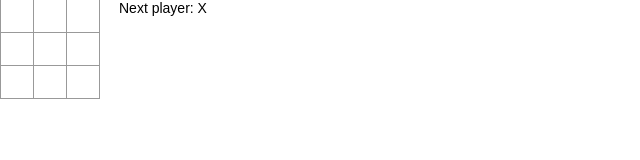
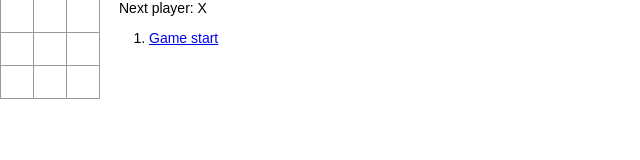
Before and after one commit to hiepnm/react-tutorial, a React (Create React App) app: page / in a window 1280 px wide. Shown: the top 160 px of the page, without its empty margins (0-640 px from the left). Built offline with nearby package versions, Linux system fonts and the light colour scheme.

Commit message:
Trigger history

```diff
--- a/src/App.js
+++ b/src/App.js
@@ -40,6 +40,7 @@
   constructor() {
     super();
     this.state = {
+      stepNumber: 0,
       history: [{
         squares: Array(9).fill(null)
       }],
@@ -48,7 +49,7 @@
   }
   render() {
     const history = this.state.history;
-    const current = history[history.length - 1];
+    const current = history[this.state.stepNumber];
     const winner = calculateWinner(current.squares);
 
     let status;
@@ -57,6 +58,13 @@
     } else {
       status = 'Next player: ' + (this.state.xIsNext ? 'X' : 'O');
     }
+
+    const moves = history.map((step, move) => {
+      const desc = move ? 'Move #' + move : 'Game start';
+      return (
+        <li key={move}><a href="#" onClick={() => this.jumpTo(move)}>{desc}</a></li>
+      )
+    });
     return (
       <div className="game">
         <div className="game-board">
@@ -67,13 +75,13 @@
         </div>
         <div className="game-info">
           <div>{status}</div>
-          <ol>{/* TODO */}</ol>
+          <ol>{moves}</ol>
         </div>
       </div>
     );
   }
   handleClick(i) {
-    const history = this.state.history;
+    const history = this.state.history.slice(0, this.state.stepNumber + 1);
     const current = history[history.length - 1];
     const squares = current.squares.slice();
     if (calculateWinner(squares) || squares[i]) {
@@ -81,10 +89,17 @@
     }
     squares[i] = this.state.xIsNext ? 'X' : 'O';
     this.setState({
+      stepNumber: history.length,
       history: history.concat([{
         squares: squares
       }]),
       xIsNext: !this.state.xIsNext,
+    });
+  }
+  jumpTo(step) {
+    this.setState({
+      stepNumber: step,
+      xIsNext: (step % 2) ? false : true,
     });
   }
 }
@@ -113,8 +128,4 @@
   return null;
 }
 
-var player  = {score: 1}
-console.log(player);
-player = {...player, score: 2}
-console.log(player);
 export default App;
```
